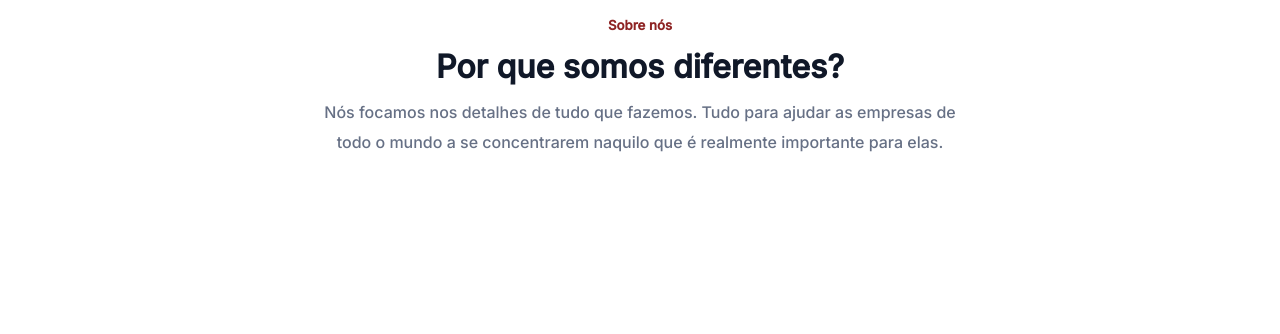
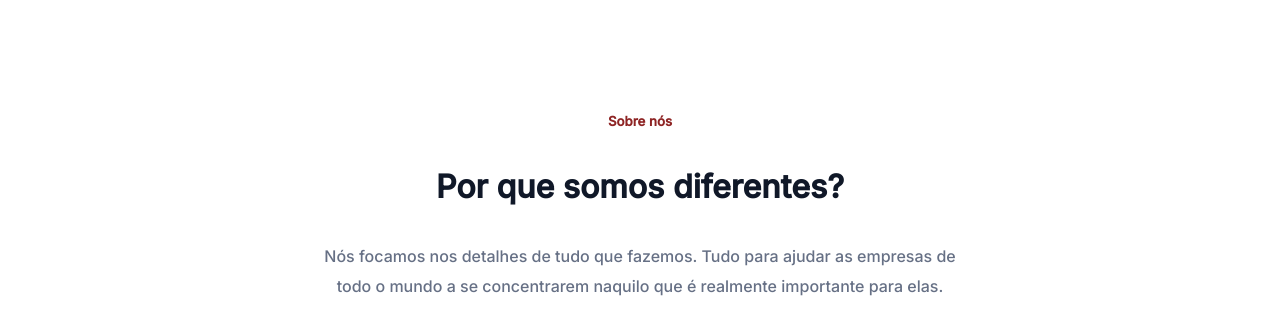
Before and after one commit to marikm/OptimusTech, a plain HTML site: page index.html in a window 1280 px wide. Shown: the part 62-396 px from the top of the page. Drawn offline with Linux system fonts and the light colour scheme.

Commit message:
cabeçalho finalizado

```diff
--- a/src/css/estilos.css
+++ b/src/css/estilos.css
@@ -51,6 +51,9 @@ button#botaoCadastro{
 
 .cabecalho{
     text-align: center;
+    display: flex;
+    flex-direction: column;
+    padding: 96px;
 }
 h5{
     size: 16px;
@@ -62,10 +65,11 @@ h1{
     size: 48px;
     color: #101828;
     line-height: 60px;
+    padding: 24px;
 
 }
 
-p{
+.cabecalho p{
     size:20px;
     color: #667085;
     weight:400;
```
